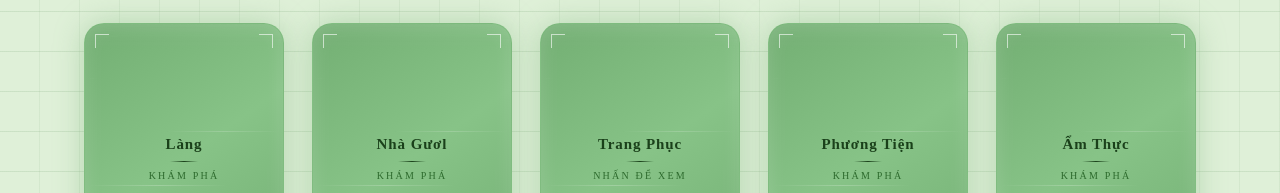
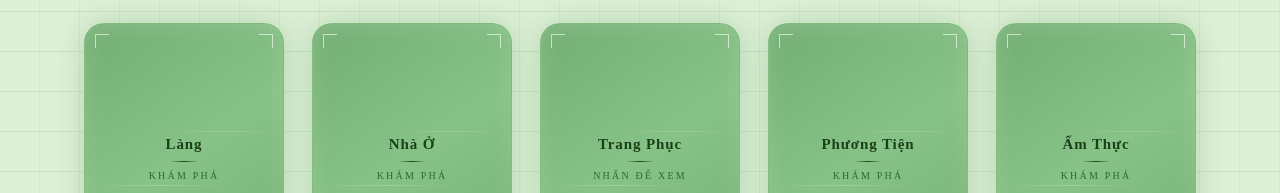
Before and after one commit to oafnglmh/cotu-digital-resources, a React (Vite) app: page / in a window 1280 px wide. Shown: the part 1059-1252 px from the top of the page. Built offline with nearby package versions, Linux system fonts and the light colour scheme.

Commit message:
feat: implement landing page layout and core component structures for Co Tu resources

```diff
--- a/src/presentation/pages/Home/Home.jsx
+++ b/src/presentation/pages/Home/Home.jsx
@@ -831,7 +831,7 @@ function Hero() {
 // ─── ITEMS vật thể ────────────────────────────────────────────────────────────
 const ITEMS = [
   { name: "Làng", type: "other", icon: "🏘️", desc: "Kiến trúc làng truyền thống" },
-  { name: "Nhà Gươl", type: "other", icon: "🏛️", desc: "Ngôi nhà linh hồn của làng" },
+  { name: "Nhà Ở", type: "other", icon: "🏛️", desc: "Ngôi nhà linh hồn của làng" },
   { name: "Trang Phục", type: "trangphuc", icon: "👘", desc: "Thổ cẩm dệt tay tinh xảo" },
   { name: "Phương Tiện", type: "other", icon: "🛶", desc: "Công cụ đi lại núi rừng" },
   { name: "Ẩm Thực", type: "other", icon: "🍃", desc: "Hương vị đại ngàn Trường Sơn" },
```
